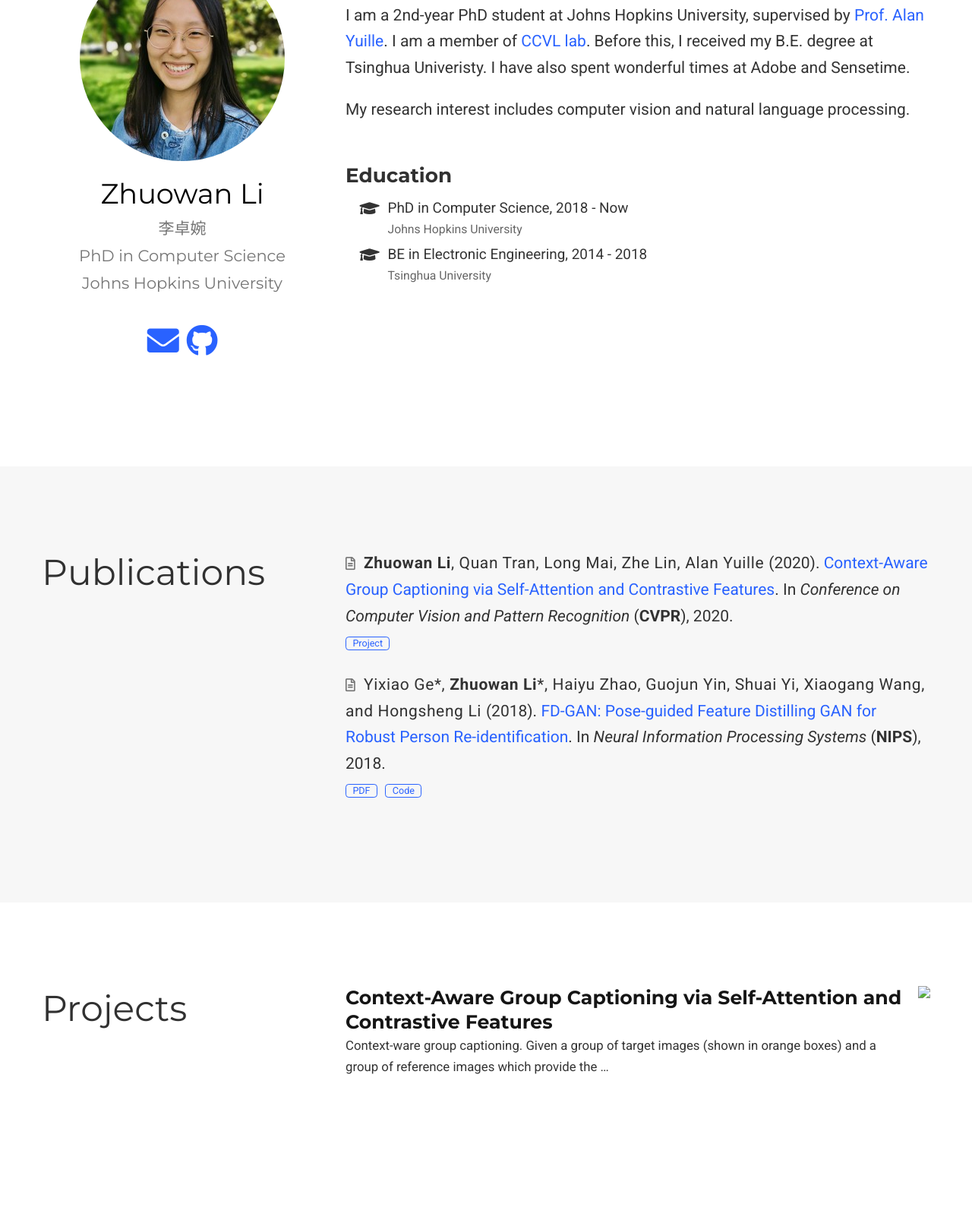
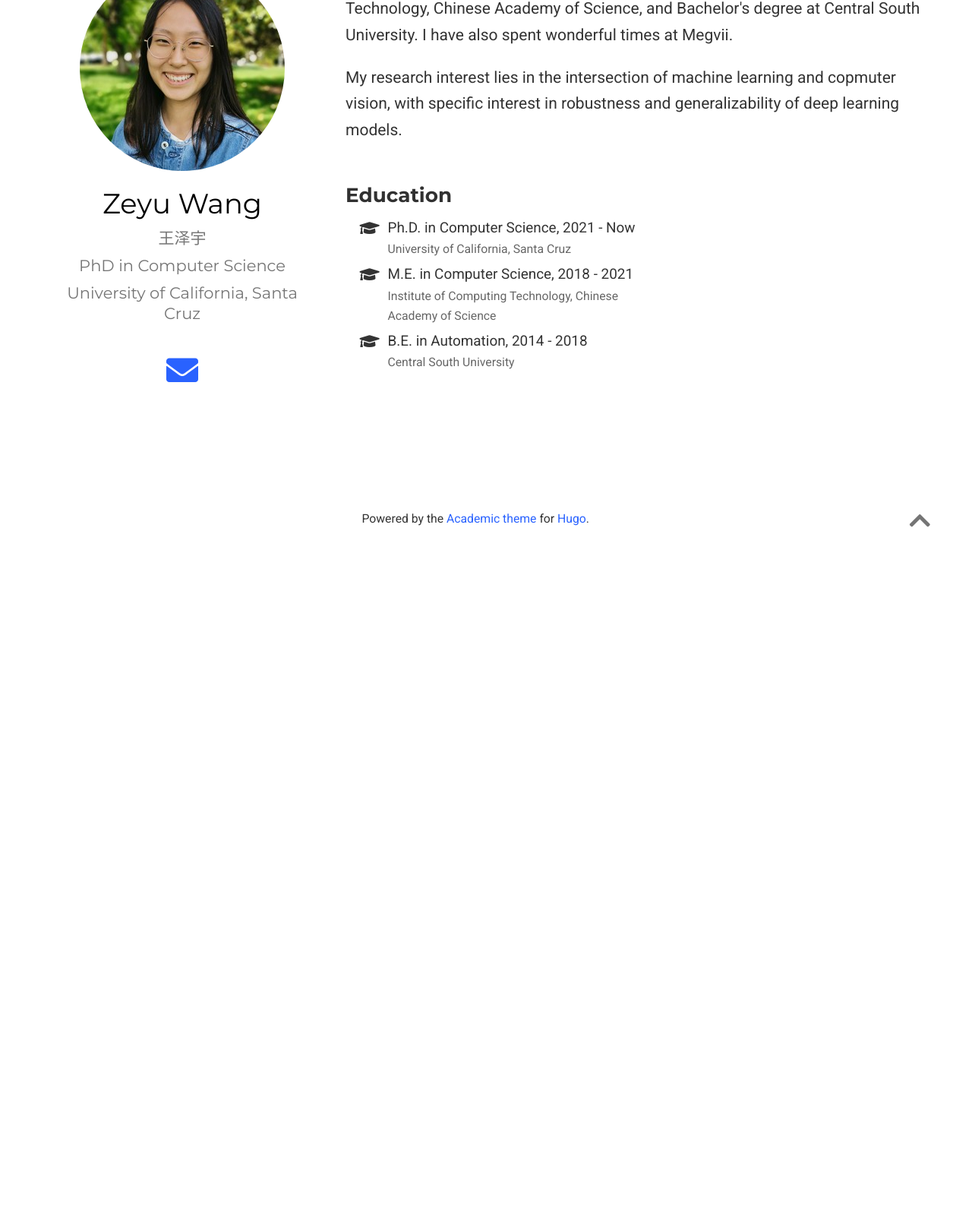
Before and after one commit to zeyuwang615/zeyuwang.github.io, a plain HTML site: page docs/index_backup.html in a window 1280 px wide. Shown: the part 208-1814 px from the top of the page at 76% size. After the commit the page ends 967 px from the top, so only its background shows below. Drawn offline with nearby package versions, Linux system fonts and the light colour scheme; some packages are replaced by stand-ins of ours; some icons are missing.

Commit message:
change index.html in docs

```diff
--- a/index.html
+++ b/docs/index_backup.html
@@ -21,17 +21,17 @@
 
 
 
-  <meta name="author" content="Zhuowan Li">
+  <meta name="author" content="Zeyu Wang">
 
 
 
 
 
 
-  <meta name="description" content="李卓婉">
+  <meta name="description" content="王泽宇">
 
 
-  <link rel="alternate" hreflang="en-us" href="https://lizw14.github.io/">
+  <link rel="alternate" hreflang="en-us" href="https://lizw14.github.io/authors/admin/">
 
 
 
@@ -213,14 +213,14 @@
 
 
 
-  <link rel="alternate" href="/index.xml" type="application/rss+xml" title="Zhuowan Li">
+  <link rel="alternate" href="/authors/admin/index.xml" type="application/rss+xml" title="Zeyu Wang">
 
 
   <link rel="manifest" href="/index.webmanifest">
   <link rel="icon" type="image/png" href="/images/icon_hub23e96657725faf83f64cd026ff2889a_101899_32x32_fill_lanczos_center_2.png">
   <link rel="apple-touch-icon" type="image/png" href="/images/icon_hub23e96657725faf83f64cd026ff2889a_101899_192x192_fill_lanczos_center_2.png">
 
-  <link rel="canonical" href="https://lizw14.github.io/">
+  <link rel="canonical" href="https://lizw14.github.io/authors/admin/">
 
 
 
@@ -233,29 +233,11 @@
 
   <meta property="twitter:card" content="summary">
 
-  <meta property="og:site_name" content="Zhuowan Li">
-  <meta property="og:url" content="https://lizw14.github.io/">
-  <meta property="og:title" content="Zhuowan Li">
-  <meta property="og:description" content="李卓婉"><meta property="og:image" content="img/map[gravatar:%!s(bool=false) shape:circle]">
+  <meta property="og:site_name" content="Zeyu Wang">
+  <meta property="og:url" content="https://lizw14.github.io/authors/admin/">
+  <meta property="og:title" content="Zeyu Wang | Zeyu Wang">
+  <meta property="og:description" content="王泽宇"><meta property="og:image" content="img/map[gravatar:%!s(bool=false) shape:circle]">
   <meta property="twitter:image" content="img/map[gravatar:%!s(bool=false) shape:circle]"><meta property="og:locale" content="en-us">
-
-    <meta property="og:updated_time" content="2020-03-23T18:22:34-04:00">
-
-
-
-
-<script type="application/ld+json">
-{
-  "@context": "https://schema.org",
-  "@type": "WebSite",
-  "potentialAction": {
-    "@type": "SearchAction",
-    "target": "https://lizw14.github.io/?q={search_term_string}",
-    "query-input": "required name=search_term_string"
-  },
-  "url": "https://lizw14.github.io/"
-}
-</script>
 
 
 
@@ -270,11 +252,15 @@
 
 
 
-  <title>Zhuowan Li</title>
+
+
+
+
+  <title>Zeyu Wang | Zeyu Wang</title>
 
 </head>
 
-<body id="top" data-spy="scroll" data-offset="70" data-target="#navbar-main" >
+<body id="top" data-spy="scroll" data-offset="70" data-target="#TableOfContents" >
 
   <aside class="search-results" id="search">
   <div class="container">
@@ -361,7 +347,7 @@
 
 
         <li class="nav-item">
-          <a class="nav-link " href="/#about" data-target="#about"><span>Home</span></a>
+          <a class="nav-link " href="/#about"><span>Home</span></a>
         </li>
 
 
@@ -390,7 +376,7 @@
 
 
         <li class="nav-item">
-          <a class="nav-link " href="/#publications" data-target="#publications"><span>Publications</span></a>
+          <a class="nav-link " href="/#publications"><span>Publications</span></a>
         </li>
 
 
@@ -419,7 +405,7 @@
 
 
         <li class="nav-item">
-          <a class="nav-link " href="/#projects" data-target="#projects"><span>Projects</span></a>
+          <a class="nav-link " href="/#projects"><span>Projects</span></a>
         </li>
 
 
@@ -475,58 +461,13 @@
 
 
 
+<section id="profile-page" class="pt-5">
+  <div class="container">
 
 
 
 
 
-
-
-<span class="js-widget-page d-none"></span>
-
-
-
-
-
-
-
-
-
-
-
-
-
-
-
-
-
-
-
-
-
-
-
-
-
-
-
-
-
-
-
-
-
-
-
-
-
-
-
-
-
-
-  <section id="about" class="home-section wg-about   "  >
-    <div class="container">
 
 
 
@@ -549,12 +490,12 @@
 
 
 
-      <img class="avatar avatar-circle" src="/authors/admin/avatar_hu89d9d35131ddfcf6dce0c01b11096f93_1671255_270x270_fill_q90_lanczos_center.jpg" alt="Zhuowan Li">
+      <img class="avatar avatar-circle" src="/authors/admin/avatar_hu89d9d35131ddfcf6dce0c01b11096f93_1671255_270x270_fill_q90_lanczos_center.jpg" alt="Zeyu Wang">
 
 
       <div class="portrait-title">
-        <h2>Zhuowan Li</h2>
-        <h3>李卓婉</h3>
+        <h2>Zeyu Wang</h2>
+        <h3>王泽宇</h3>
 
 
         <h3>
@@ -565,7 +506,7 @@
 
         <h3>
 
-          <span>Johns Hopkins University</span>
+          <span>University of California, Santa Cruz</span>
 
         </h3>
 
@@ -583,27 +524,11 @@
 
 
         <li>
-          <a href="mailto:zli110@jhu.edu" >
+          <a href="mailto:zwang615@ucsc.edu" >
             <i class="fas fa-envelope big-icon"></i>
           </a>
         </li>
 
-
-
-
-
-
-
-
-
-
-
-
-        <li>
-          <a href="https://github.com/Lizw14" target="_blank" rel="noopener">
-            <i class="fab fa-github big-icon"></i>
-          </a>
-        </li>
 
       </ul>
 
@@ -612,12 +537,11 @@
   <div class="col-12 col-lg-8">
 
 
-    <h1>Biography</h1>
 
-    <p>I am a 2nd-year PhD student at Johns Hopkins University, supervised by
-<a href="https://cs.jhu.edu/~ayuille/" target="_blank" rel="noopener">Prof. Alan Yuille</a>. I am a member of
-<a href="https://ccvl.jhu.edu/team/" target="_blank" rel="noopener">CCVL lab</a>. Before this, I received my B.E. degree at Tsinghua Univeristy. I have also spent wonderful times at Adobe and Sensetime.</p>
-<p>My research interest includes computer vision and natural language processing.</p>
+
+    <p>I am a 1st-year PhD student at Johns Hopkins University, supervised by
+<a href="https://cihangxie.github.io/" target="_blank" rel="noopener">Prof. Cihang Xie</a>. Before this, I received my Master's degree at Institute of Computing Technology, Chinese Academy of Science, and Bachelor's degree at Central South University. I have also spent wonderful times at Megvii.</p>
+<p>My research interest lies in the intersection of machine learning and copmuter vision, with specific interest in robustness and generalizability of deep learning models.</p>
 
 
     <div class="row">
@@ -632,16 +556,24 @@
           <li>
             <i class="fa-li fas fa-graduation-cap"></i>
             <div class="description">
-              <p class="course">PhD in Computer Science, 2018 - Now</p>
-              <p class="institution">Johns Hopkins University</p>
+              <p class="course">Ph.D. in Computer Science, 2021 - Now</p>
+              <p class="institution">University of California, Santa Cruz</p>
             </div>
           </li>
 
           <li>
             <i class="fa-li fas fa-graduation-cap"></i>
             <div class="description">
-              <p class="course">BE in Electronic Engineering, 2014 - 2018</p>
-              <p class="institution">Tsinghua University</p>
+              <p class="course">M.E. in Computer Science, 2018 - 2021</p>
+              <p class="institution">Institute of Computing Technology, Chinese Academy of Science</p>
+            </div>
+          </li>
+
+          <li>
+            <i class="fa-li fas fa-graduation-cap"></i>
+            <div class="description">
+              <p class="course">B.E. in Automation, 2014 - 2018</p>
+              <p class="institution">Central South University</p>
             </div>
           </li>
 
@@ -653,394 +585,13 @@
   </div>
 </div>
 
-    </div>
-  </section>
-
-
-
-
-
-
-
-
-
-
-
-
-
-
-
-
-
-
-
-
-
-
-
-
-
-
-
-
-
-
-
-  <section id="publications" class="home-section wg-pages   "  >
-    <div class="container">
-
-
-
-
-
-
-
-
-
-
-
-
-
-
-
-
-
-
-
-
-
-
-
-
-
-
-
-
-
-
-
-
-
-
-
-
-
-
-
-
-
-
-
-<div class="row">
-  <div class="col-12 col-lg-4 section-heading">
-    <h1>Publications</h1>
-
-  </div>
-  <div class="col-12 col-lg-8">
-
-
-
-
-
-        <div class="pub-list-item" style="margin-bottom: 1rem">
-  <i class="far fa-file-alt pub-icon" aria-hidden="true"></i>
-
-
-
-
-  <span class="article-metadata li-cite-author">
-
-
-
-  <span><strong>Zhuowan Li</strong></span>, <span>Quan Tran</span>, <span>Long Mai</span>, <span>Zhe Lin</span>, <span>Alan Yuille</span>
-  </span>
-  (2020).
-  <a href="/publication/groupcap/">Context-Aware Group Captioning via Self-Attention and Contrastive Features</a>.
-  In <em>Conference on Computer Vision and Pattern Recognition</em> (<strong>CVPR</strong>), 2020.
-
-  <p>
-
-
-
-
-
-
-
-
-
-
-
-
-
-
-
-
-
-
-<a class="btn btn-outline-primary my-1 mr-1 btn-sm" href="project/groupcap" target="_blank" rel="noopener">
-  Project
-</a>
-
-
-
-
-
-
-
-
-
-
-</p>
-
-
-
-</div>
-
-
-
-
-        <div class="pub-list-item" style="margin-bottom: 1rem">
-  <i class="far fa-file-alt pub-icon" aria-hidden="true"></i>
-
-
-
-
-  <span class="article-metadata li-cite-author">
-
-
-
-  <span>Yixiao Ge*</span>, <span><strong>Zhuowan Li</strong>*</span>, <span>Haiyu Zhao</span>, <span>Guojun Yin</span>, <span>Shuai Yi</span>, <span>Xiaogang Wang</span>, <span>and Hongsheng Li</span>
-  </span>
-  (2018).
-  <a href="/publication/fdgan/">FD-GAN: Pose-guided Feature Distilling GAN for Robust Person Re-identification</a>.
-  In <em>Neural Information Processing Systems</em> (<strong>NIPS</strong>), 2018.
-
-  <p>
-
-
-
-
-
-
-
-
-
-
-
-
-
-
-<a class="btn btn-outline-primary my-1 mr-1 btn-sm" href="http://papers.nips.cc/paper/7398-fd-gan-pose-guided-feature-distilling-gan-for-robust-person-re-identification.pdf" target="_blank" rel="noopener">
-  PDF
-</a>
-
-
-
-
-
-
-
-
-<a class="btn btn-outline-primary my-1 mr-1 btn-sm" href="https://github.com/yxgeee/FD-GAN" target="_blank" rel="noopener">
-  Code
-</a>
-
-
-
-
-
-
-
-
-
-
-
-
-
-</p>
-
-
-
-</div>
-
 
 
 
 
 
   </div>
-</div>
-
-    </div>
-  </section>
-
-
-
-
-
-
-
-
-
-
-
-
-
-
-
-
-
-
-
-
-
-
-
-
-
-
-
-
-
-
-
-  <section id="projects" class="home-section wg-portfolio   "  >
-    <div class="container">
-
-
-
-
-
-
-
-
-
-
-
-<div class="row">
-  <div class="col-12 col-lg-4 section-heading">
-
-    <h1>Projects</h1>
-
-
-  </div>
-  <div class="col-12 col-lg-8">
-
-
-
-
-
-
-
-    <div class=" row js-layout-row ">
-
-
-
-
-
-
-
-
-
-
-<div class="col-12 isotope-item ">
-
-
-
-
-
-
-
-
-
-
-
-
-
-
-
-
-<div class="media stream-item" itemscope itemtype="http://schema.org/CreativeWork">
-  <div class="media-body">
-
-    <h3 class="article-title mb-0 mt-0" itemprop="name">
-      <a href="/project/groupcap/" itemprop="url">Context-Aware Group Captioning via Self-Attention and Contrastive Features</a>
-    </h3>
-
-
-    <div class="article-style" itemprop="articleBody">
-      Context-ware group captioning. Given a group of target images (shown in orange boxes) and a group of reference images which provide the …
-    </div>
-
-
-    <div class="stream-meta article-metadata">
-
-
-
-
-
-
-
-<div class="article-metadata">
-
-
-
-
-
-  <span class="article-date">
-
-
-
-
-
-  </span>
-
-
-
-
-
-
-
-
-
-
-
-
-
-</div>
-
-
-    </div>
-
-
-
-  </div>
-  <div class="ml-3">
-
-
-
-    <a href="/project/groupcap/">
-      <img src="/project/groupcap/featured_hu842a2d1847dc7d465a6323f01bc8e677_2345686_150x0_resize_q90_lanczos.jpg" itemprop="image">
-    </a>
-
-  </div>
-</div>
-
-
-</div>
-
-
-
-
-    </div>
-
-  </div>
-</div>
-
-    </div>
-  </section>
-
-
+</section>
 
 
 
```
